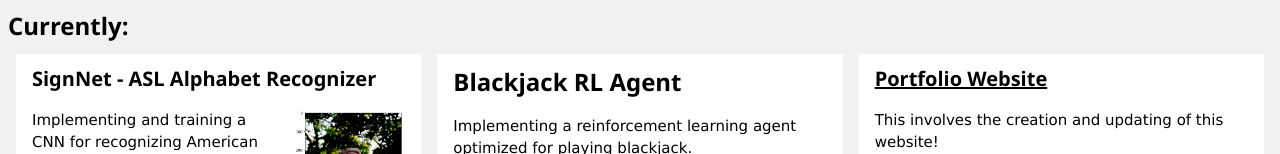
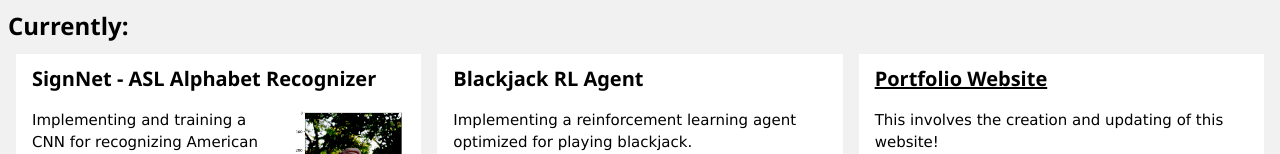
Before and after one commit to alexasheldon/eng-portfolio-website, a React (Vite) app in the folder my-portfolio/: page / in a window 1280 px wide. Shown: the part 2466-2620 px from the top of the page. Built offline with nearby package versions, Linux system fonts and the light colour scheme.

Commit message:
Fixing links and minor edits

```diff
--- a/my-portfolio/src/components/Projects.tsx
+++ b/my-portfolio/src/components/Projects.tsx
@@ -21,7 +21,9 @@ const Projects: React.FC<ProjectsProps> = () => {
         <div className="w3-third w3-container w3-margin-bottom">
           <div className="w3-container w3-white">
             <h4><b>Porridge - Cigna</b></h4>
-            <img src={imgSIP} alt="SIP Team 6" style={{ width: "100%" }} />
+            <a href={imgSIP} target="_blank">
+              <img src={imgSIP} alt="SIP Team 6" style={{ width: "100%" }} className="w3-hover-opacity" />
+            </a>
             <p>
               <img src={imgPorridge} alt="SIP Team 6" style={{ float: "right", width: "50%", margin: "0 0 1em 1em" }} />
               Created a full end-to-end web app which analyzed code diffs from enterprise GitHub to gather insights on
@@ -74,7 +76,7 @@ const Projects: React.FC<ProjectsProps> = () => {
         </div>
         <div className="w3-third w3-container w3-margin-bottom">
           <div className="w3-container w3-white">
-            <h3><b>Blackjack RL Agent</b></h3>
+            <h4><b>Blackjack RL Agent</b></h4>
             <p>Implementing a reinforcement learning agent optimized for playing blackjack.</p>
           </div>
         </div>
```
